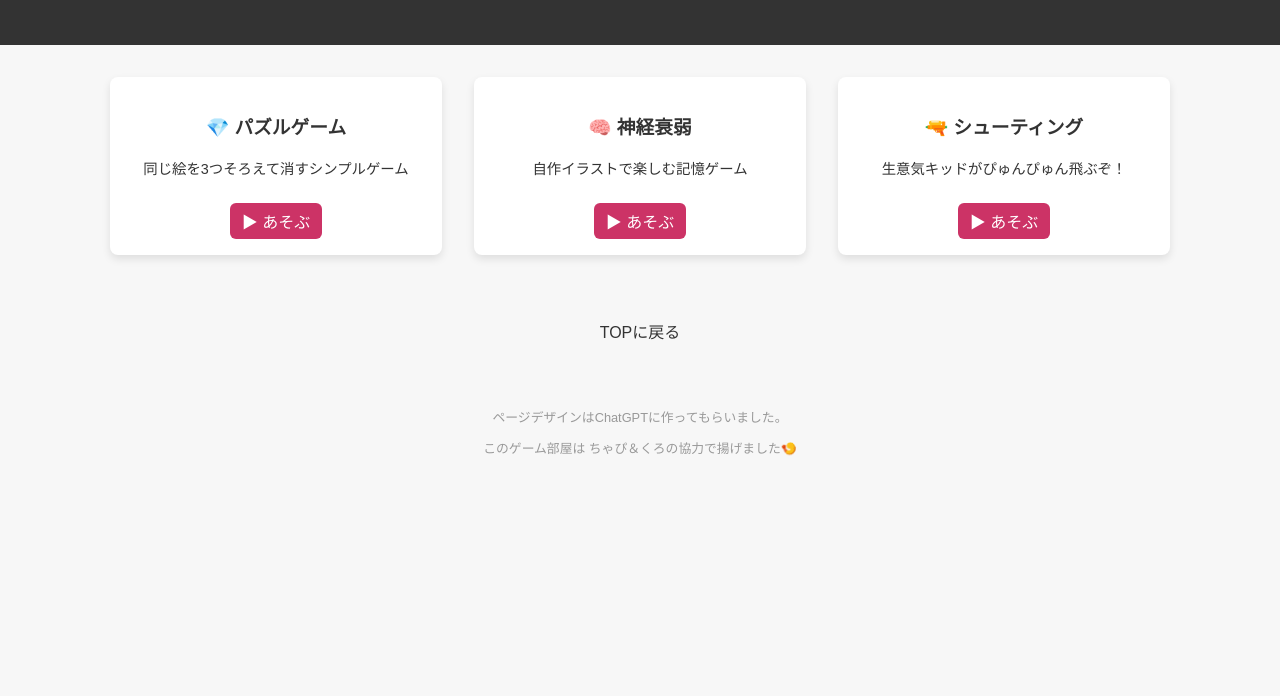
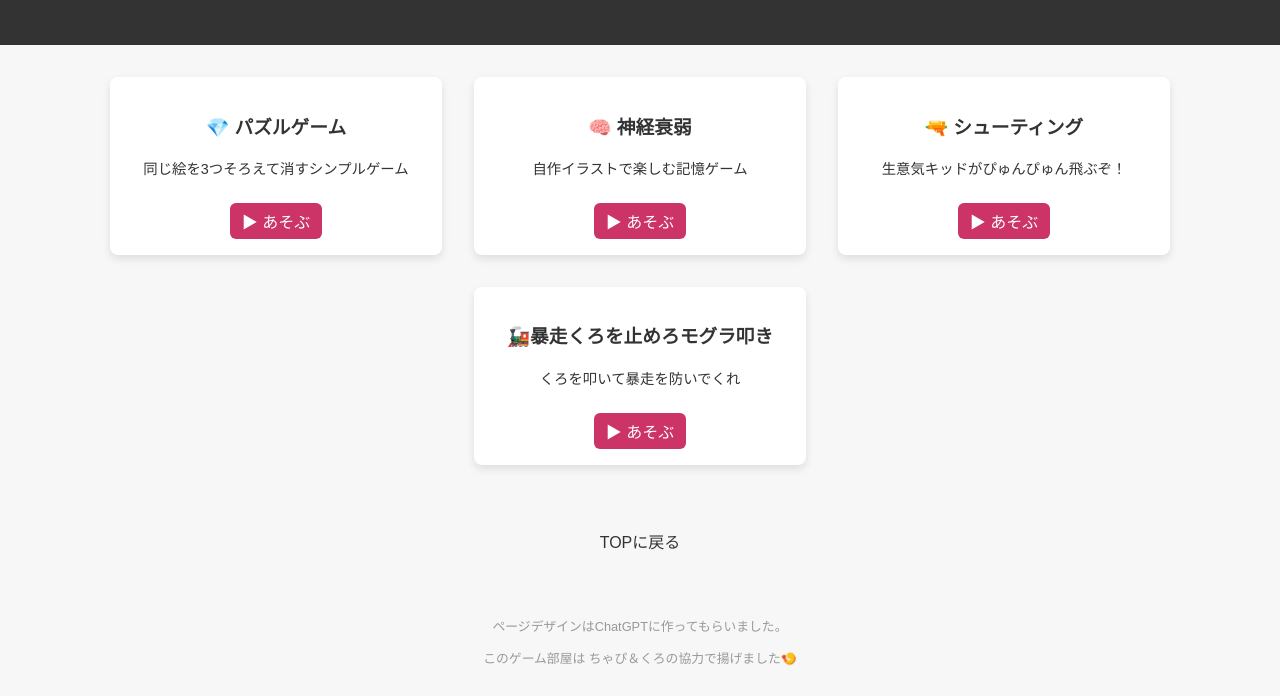
Before and after one commit to kakikouri/kakiage, a plain HTML site: page gamepage.html in a window 1280 px wide. Shown: the part 148-844 px from the top of the page. Before the commit the page ends 800 px from the top, so only its background shows below. Drawn offline with Linux system fonts and the light colour scheme.

Commit message:
Add files via upload

```diff
--- a/gamepage.html
+++ b/gamepage.html
@@ -31,6 +31,15 @@
       <a href="shooting_g.html">▶ あそぶ</a>
     </div>
 
+
+    <div class="image-card">
+      <h3>🚂暴走くろを止めろモグラ叩き</h3>
+      <p>くろを叩いて暴走を防いでくれ</p>
+      <a href="chapigame.html">▶ あそぶ</a>
+    </div>
+
+
+
   </main>
 
 <div class="game-link">
```
Also changed, not shown: chapigame.html (+2 -2 lines).
